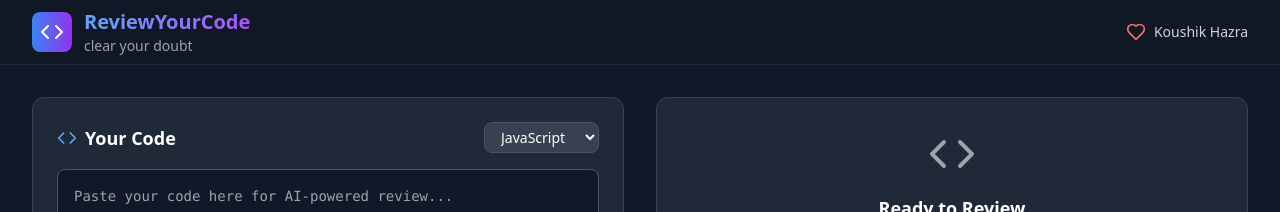
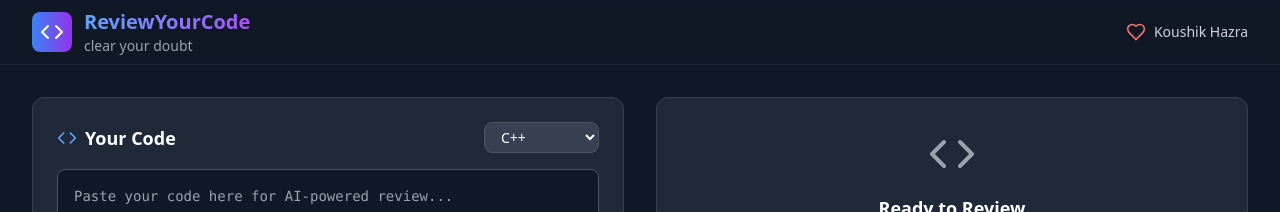
Before and after one commit to Koushikhazra/ClearDoubt, a React (Vite) app: page / in a window 1280 px wide. Shown: the top 212 px of the page. Built offline with nearby package versions, Linux system fonts and the light colour scheme.

Commit message:
Update App.tsx

```diff
--- a/src/App.tsx
+++ b/src/App.tsx
@@ -16,7 +16,7 @@ interface ReviewResult {
 
 function App() {
   const [code, setCode] = useState('');
-  const [language, setLanguage] = useState('javascript');
+  const [language, setLanguage] = useState('cpp');
   const [errorDescription, setErrorDescription] = useState('');
   const [isLoading, setIsLoading] = useState(false);
   const [review, setReview] = useState<ReviewResult | null>(null);
```
